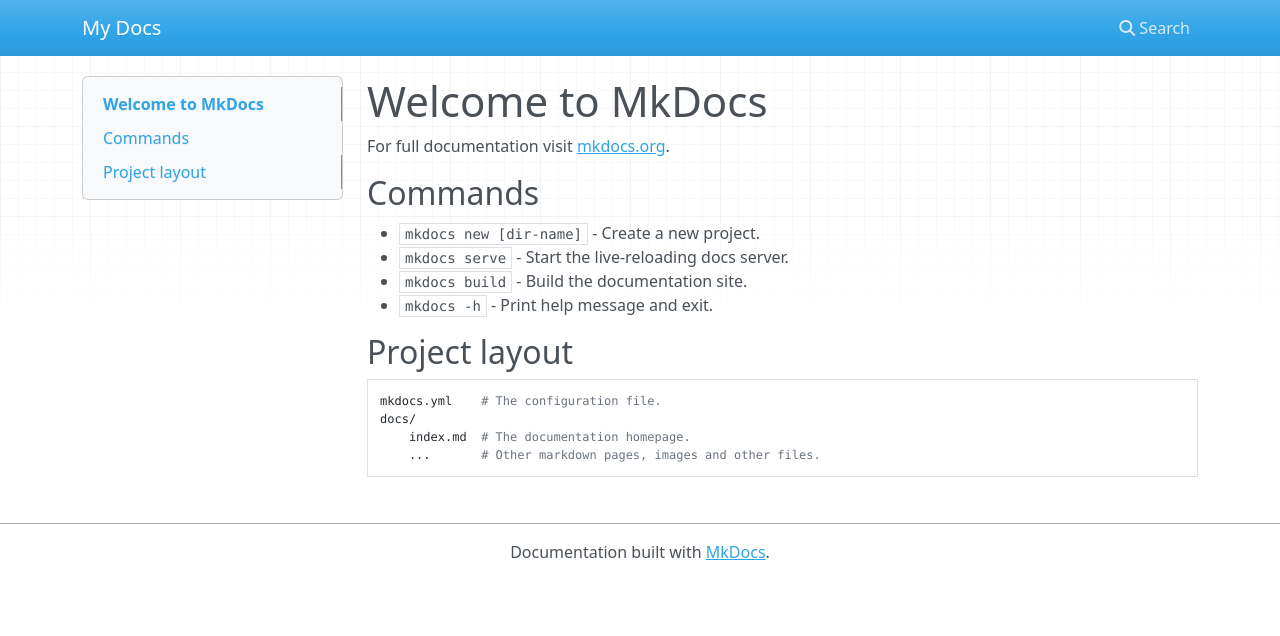
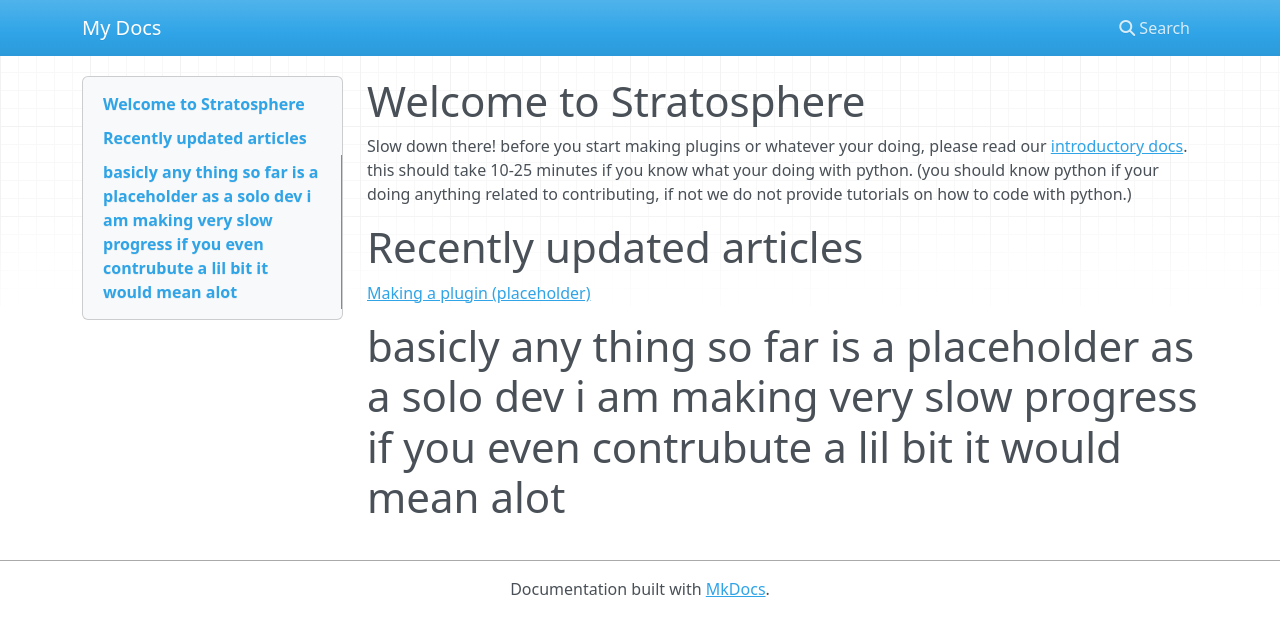
Before and after one commit to stratosphere-ve/docs, an MkDocs documentation site: the page built from docs/index.md, in a window 1280 px wide. Shown: the top 636 px of the page. Built offline with MkDocs 1.6.1, drawn with Linux system fonts in a browser that asks for light colours; nearby versions of some CDN libraries.

Commit message:
Change project name to Stratosphere and update intro
Updated project name and introductory text in the documentation.

```diff
--- a/docs/index.md
+++ b/docs/index.md
@@ -1,17 +1,10 @@
-# Welcome to MkDocs
+# Welcome to Stratosphere
+Slow down there! before you start making plugins or whatever your doing, please read our [introductory docs](https://stratosphere-ve.github.io). this should take 10-25 minutes if you know what your doing with python. (you should know python if your doing anything related to contributing, if not we do not provide tutorials on how to code with python.)
 
-For full documentation visit [mkdocs.org](https://www.mkdocs.org).
+# Recently updated articles
+[Making a plugin (placeholder)](https://stratosphere-ve.github.io)
 
-## Commands
 
-* `mkdocs new [dir-name]` - Create a new project.
-* `mkdocs serve` - Start the live-reloading docs server.
-* `mkdocs build` - Build the documentation site.
-* `mkdocs -h` - Print help message and exit.
 
-## Project layout
 
-    mkdocs.yml    # The configuration file.
-    docs/
-        index.md  # The documentation homepage.
-        ...       # Other markdown pages, images and other files.
+#basicly any thing so far is a placeholder as a solo dev i am  making very slow progress if you even contrubute a lil bit it would mean alot
```
